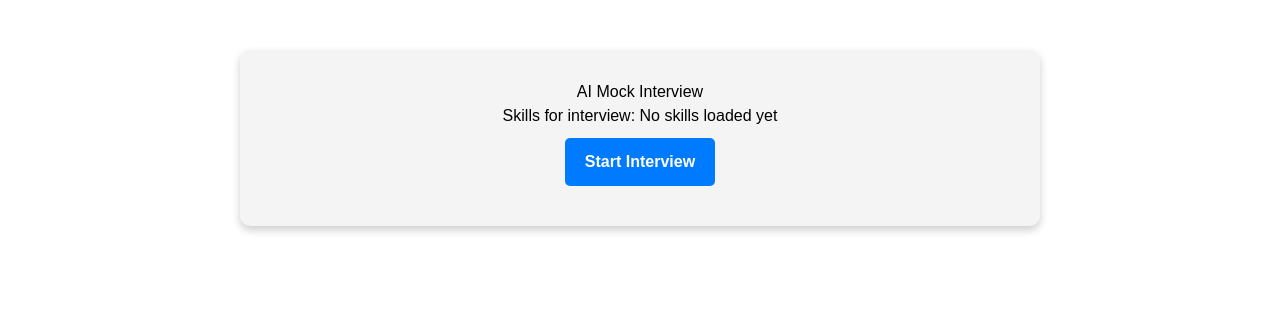
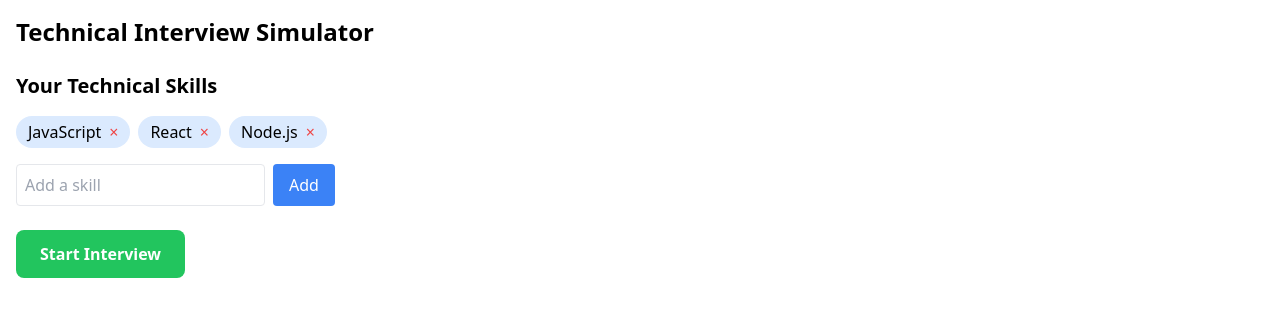
Before and after one commit to soham4204/SkillbridgeAI, a React (Create React App) app: page /interview in a window 1280 px wide. Shown: the top 316 px of the page. Built offline with nearby package versions, Linux system fonts and the light colour scheme.

Commit message:
ai mock interviewer fixed

```diff
--- a/src/components/AIMockInterview.js
+++ b/src/components/AIMockInterview.js
@@ -1,51 +1,37 @@
-import React, { useState, useEffect } from "react";
-import { getFirestore, doc, getDoc } from "firebase/firestore";
-import { getAuth } from "firebase/auth";
+// Simplified version without Firebase dependency
+import { useState, useEffect, useRef } from 'react';
 
 const AIMockInterview = () => {
-    const [question, setQuestion] = useState("Press the button to get a question.");
-    const [transcription, setTranscription] = useState("");
-    const [feedback, setFeedback] = useState("");
+    const [skills, setSkills] = useState(['JavaScript', 'React', 'Node.js']); // Default skills or allow user to input
+    const [question, setQuestion] = useState('');
+    const [transcription, setTranscription] = useState('');
+    const [feedback, setFeedback] = useState('');
     const [isRecording, setIsRecording] = useState(false);
+    const [countdown, setCountdown] = useState(0);
+    const [recordingTimer, setRecordingTimer] = useState(0);
+    const [timerInterval, setTimerInterval] = useState(null);
+    const [showMicPopup, setShowMicPopup] = useState(false);
+    const [loading, setLoading] = useState(false);
     const [audio, setAudio] = useState(null);
+    const [responses, setResponses] = useState([]);
     const [interviewActive, setInterviewActive] = useState(false);
-    const [finalAnalysis, setFinalAnalysis] = useState("");
-    const [responses, setResponses] = useState([]);
-    const [showMicPopup, setShowMicPopup] = useState(false);
-    const [countdown, setCountdown] = useState(5);
-    const [recordingTimer, setRecordingTimer] = useState(0);
-    const [loading, setLoading] = useState(false);
-    const [skills, setSkills] = useState([]);
-    const [timerInterval, setTimerInterval] = useState(null);
+    const [finalAnalysis, setFinalAnalysis] = useState('');
 
-    // Fetch user skills from Firestore on component mount
-    useEffect(() => {
-        const fetchUserSkills = async () => {
-            try {
-                const auth = getAuth();
-                const currentUser = auth.currentUser;
+    // For managing skills input
+    const [newSkill, setNewSkill] = useState('');
 
-                if (currentUser) {
-                    const db = getFirestore();
-                    const userProfileRef = doc(db, "userProfiles", currentUser.uid);
-                    const userProfileSnap = await getDoc(userProfileRef);
+    // Add a new skill
+    const addSkill = () => {
+        if (newSkill && !skills.includes(newSkill)) {
+            setSkills([...skills, newSkill]);
+            setNewSkill('');
+        }
+    };
 
-                    if (userProfileSnap.exists()) {
-                        const userData = userProfileSnap.data();
-                        if (userData.skills.technical && Array.isArray(userData.skills.technical)) {
-                            setSkills(userData.skills.technical);
-                        }
-                    } else {
-                        console.log("No user profile found");
-                    }
-                }
-            } catch (error) {
-                console.error("Error fetching user skills:", error);
-            }
-        };
-
-        fetchUserSkills();
-    }, []);
+    // Remove a skill
+    const removeSkill = (skillToRemove) => {
+        setSkills(skills.filter(skill => skill !== skillToRemove));
+    };
 
     useEffect(() => {
         if (audio) {
@@ -78,7 +64,7 @@ const AIMockInterview = () => {
             setCountdown(5);
             setRecordingTimer(0);
 
-            // Include skills in the request to generate targeted questions
+            // Send skills directly in the request
             const response = await fetch("http://127.0.0.1:8000/generate_question", {
                 method: "POST",
                 headers: { "Content-Type": "application/json" },
@@ -142,6 +128,7 @@ const AIMockInterview = () => {
     const startInterview = async () => {
         setInterviewActive(true);
         setResponses([]);
+        setFinalAnalysis('');
         await generateQuestion();
     };
 
@@ -232,129 +219,132 @@ const AIMockInterview = () => {
         }
     };
 
+    // JSX rendering...
     return (
-        <div style={styles.container}>
-            <h1>AI Mock Interview</h1>
-            {!interviewActive ? (
-                <div>
-                    <p>Skills for interview: {skills.length > 0 ? skills.join(", ") : "No skills loaded yet"}</p>
-                    <button onClick={startInterview} style={styles.button} disabled={skills.length === 0}>
+        <div className="container mx-auto p-4">
+            <h1 className="text-2xl font-bold mb-6">Technical Interview Simulator</h1>
+
+            {!interviewActive && !finalAnalysis && (
+                <div className="mb-8">
+                    <h2 className="text-xl font-semibold mb-4">Your Technical Skills</h2>
+                    <div className="flex flex-wrap gap-2 mb-4">
+                        {skills.map((skill, index) => (
+                            <div key={index} className="bg-blue-100 px-3 py-1 rounded-full flex items-center">
+                                <span>{skill}</span>
+                                <button
+                                    onClick={() => removeSkill(skill)}
+                                    className="ml-2 text-red-500"
+                                >
+                                    ×
+                                </button>
+                            </div>
+                        ))}
+                    </div>
+                    <div className="flex gap-2 mb-6">
+                        <input
+                            type="text"
+                            value={newSkill}
+                            onChange={(e) => setNewSkill(e.target.value)}
+                            placeholder="Add a skill"
+                            className="border p-2 rounded"
+                        />
+                        <button
+                            onClick={addSkill}
+                            className="bg-blue-500 text-white px-4 py-2 rounded"
+                        >
+                            Add
+                        </button>
+                    </div>
+                    <button
+                        onClick={startInterview}
+                        disabled={skills.length === 0}
+                        className="bg-green-500 text-white px-6 py-3 rounded-lg font-semibold disabled:bg-gray-300"
+                    >
                         Start Interview
                     </button>
                 </div>
-            ) : (
-                <>
-                    <p style={styles.question}>{question}</p>
-                    {countdown > 0 && <p style={styles.timer}>Prepare: {countdown}s</p>}
-                    {showMicPopup && (
-                        <div style={styles.micPopup}>
-                            <p>Recording... Speak Now!</p>
-                            <p style={styles.timer}>{recordingTimer}s / 15s</p>
-                            <span role="img" aria-label="microphone" style={{ fontSize: "50px" }}>🎤</span>
+            )}
+
+            {interviewActive && (
+                <div>
+                    <div className="bg-gray-100 p-4 rounded-lg mb-6">
+                        <h3 className="font-semibold mb-2">Question:</h3>
+                        <p>{question}</p>
+                    </div>
+
+                    {countdown > 0 && (
+                        <div className="text-center mb-4">
+                            <div className="text-2xl font-bold">Get ready in {countdown}...</div>
                         </div>
                     )}
-                    {loading && <p>Processing response...</p>}
-                    {transcription && <p style={styles.transcription}>{transcription}</p>}
-                    {feedback && <p style={styles.feedback}>{feedback}</p>}
-                    <div style={styles.buttonContainer}>
-                        <button onClick={generateQuestion} style={styles.button} disabled={isRecording || loading}>
+
+                    {isRecording && (
+                        <div className="text-center mb-4">
+                            <div className="text-xl font-bold text-red-500">Recording... {recordingTimer}s</div>
+                        </div>
+                    )}
+
+                    {transcription && (
+                        <div className="bg-gray-100 p-4 rounded-lg mb-4">
+                            <p className="mb-4">{transcription}</p>
+                            <p>{feedback}</p>
+                        </div>
+                    )}
+
+                    <div className="flex gap-4 mt-6">
+                        <button
+                            onClick={generateQuestion}
+                            className="bg-blue-500 text-white px-4 py-2 rounded"
+                            disabled={isRecording || countdown > 0}
+                        >
                             Next Question
                         </button>
-                        <button onClick={endInterview} style={styles.button}>End Interview</button>
+
+                        <button
+                            onClick={endInterview}
+                            className="bg-red-500 text-white px-4 py-2 rounded"
+                            disabled={isRecording || countdown > 0 || responses.length === 0}
+                        >
+                            End Interview
+                        </button>
                     </div>
-                </>
+
+                    {loading && (
+                        <div className="text-center mt-4">
+                            <p>Processing your response...</p>
+                        </div>
+                    )}
+                </div>
             )}
+
             {finalAnalysis && (
-                <div style={styles.finalAnalysis}>
-                    <h2>Final Analysis</h2>
-                    <p>{finalAnalysis}</p>
+                <div className="mt-8">
+                    <h2 className="text-xl font-semibold mb-4">Interview Analysis</h2>
+                    <div className="bg-gray-100 p-6 rounded-lg whitespace-pre-line">
+                        {finalAnalysis}
+                    </div>
+                    <button
+                        onClick={() => {
+                            setFinalAnalysis('');
+                            setInterviewActive(false);
+                        }}
+                        className="mt-6 bg-blue-500 text-white px-4 py-2 rounded"
+                    >
+                        Start New Interview
+                    </button>
+                </div>
+            )}
+
+            {showMicPopup && (
+                <div className="fixed inset-0 flex items-center justify-center bg-black bg-opacity-50">
+                    <div className="bg-white p-6 rounded-lg text-center">
+                        <div className="text-xl mb-2">🎤 Recording your answer</div>
+                        <div className="text-red-500 animate-pulse">{recordingTimer}s</div>
+                    </div>
                 </div>
             )}
         </div>
     );
 };
 
-const styles = {
-    container: {
-        maxWidth: "800px",
-        margin: "50px auto",
-        background: "white",
-        padding: "30px",
-        borderRadius: "10px",
-        boxShadow: "0 4px 8px rgba(0, 0, 0, 0.2)",
-        textAlign: "center",
-        fontFamily: "Arial, sans-serif",
-        backgroundColor: "#f4f4f4"
-    },
-    button: {
-        backgroundColor: "#007bff",
-        color: "white",
-        border: "none",
-        padding: "12px 20px",
-        margin: "10px",
-        cursor: "pointer",
-        borderRadius: "5px",
-        fontSize: "16px",
-        fontWeight: "bold",
-        transition: "background-color 0.3s"
-    },
-    buttonContainer: {
-        display: "flex",
-        justifyContent: "center",
-        gap: "15px",
-        marginTop: "20px"
-    },
-    micPopup: {
-        position: "fixed",
-        top: "50%",
-        left: "50%",
-        transform: "translate(-50%, -50%)",
-        background: "white",
-        padding: "30px",
-        borderRadius: "10px",
-        boxShadow: "0 4px 15px rgba(0, 0, 0, 0.3)",
-        textAlign: "center",
-        fontSize: "18px",
-        fontWeight: "bold",
-        zIndex: 1000,
-        width: "300px"
-    },
-    timer: {
-        fontSize: "24px",
-        fontWeight: "bold",
-        color: "#d9534f"
-    },
-    question: {
-        fontSize: "18px",
-        fontWeight: "bold",
-        marginBottom: "20px",
-        padding: "15px",
-        backgroundColor: "#e9ecef",
-        borderRadius: "5px"
-    },
-    transcription: {
-        textAlign: "left",
-        backgroundColor: "#e9f7fe",
-        padding: "15px",
-        borderRadius: "5px",
-        marginTop: "20px"
-    },
-    feedback: {
-        textAlign: "left",
-        backgroundColor: "#f8f9fa",
-        padding: "15px",
-        borderRadius: "5px",
-        marginTop: "10px",
-        borderLeft: "5px solid #007bff"
-    },
-    finalAnalysis: {
-        marginTop: "30px",
-        padding: "20px",
-        backgroundColor: "#f0f8ff",
-        borderRadius: "8px",
-        textAlign: "left",
-        boxShadow: "0 2px 5px rgba(0, 0, 0, 0.1)"
-    }
-};
-
 export default AIMockInterview;
--- a/src/routes/Home.js
+++ b/src/routes/Home.js
@@ -17,6 +17,7 @@ import ScrollingNews from '../components/ScrollingNews';
 import { FaBriefcase, FaGraduationCap, FaChartLine, FaHandshake } from 'react-icons/fa';
 import Blogs from '../components/Blogs';
 import Footer from '../components/Footer';
+import ChatbotIcon from '../components/ChatbotIcon';
 
 function Home() {
   const navigate = useNavigate();
@@ -387,6 +388,7 @@ function Home() {
 
       </main>
       <Footer />
+      <ChatbotIcon />
     </div>
   );
 }
```
Also changed, not shown: src/components/ChatbotIcon.js (added, +56 -0 lines).
